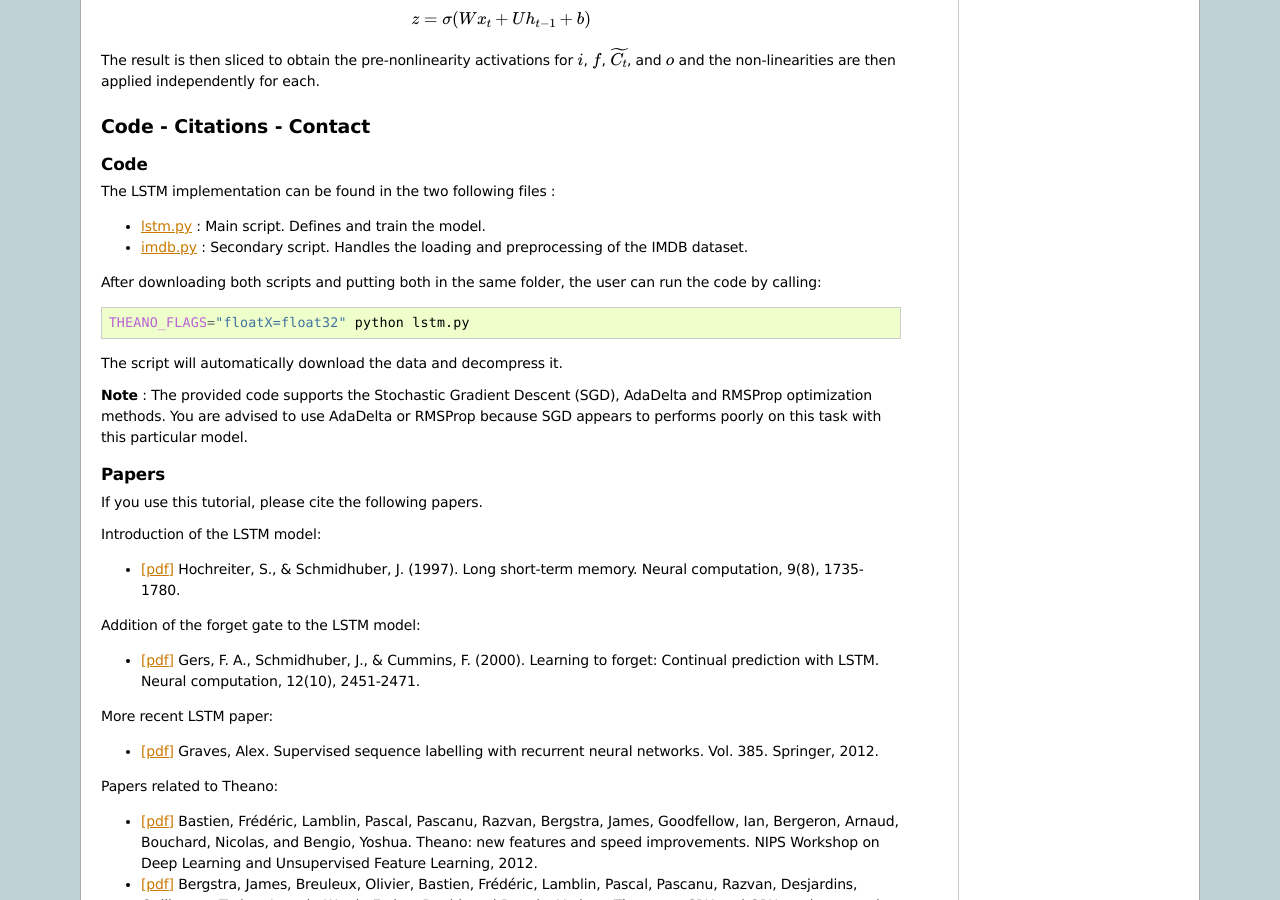
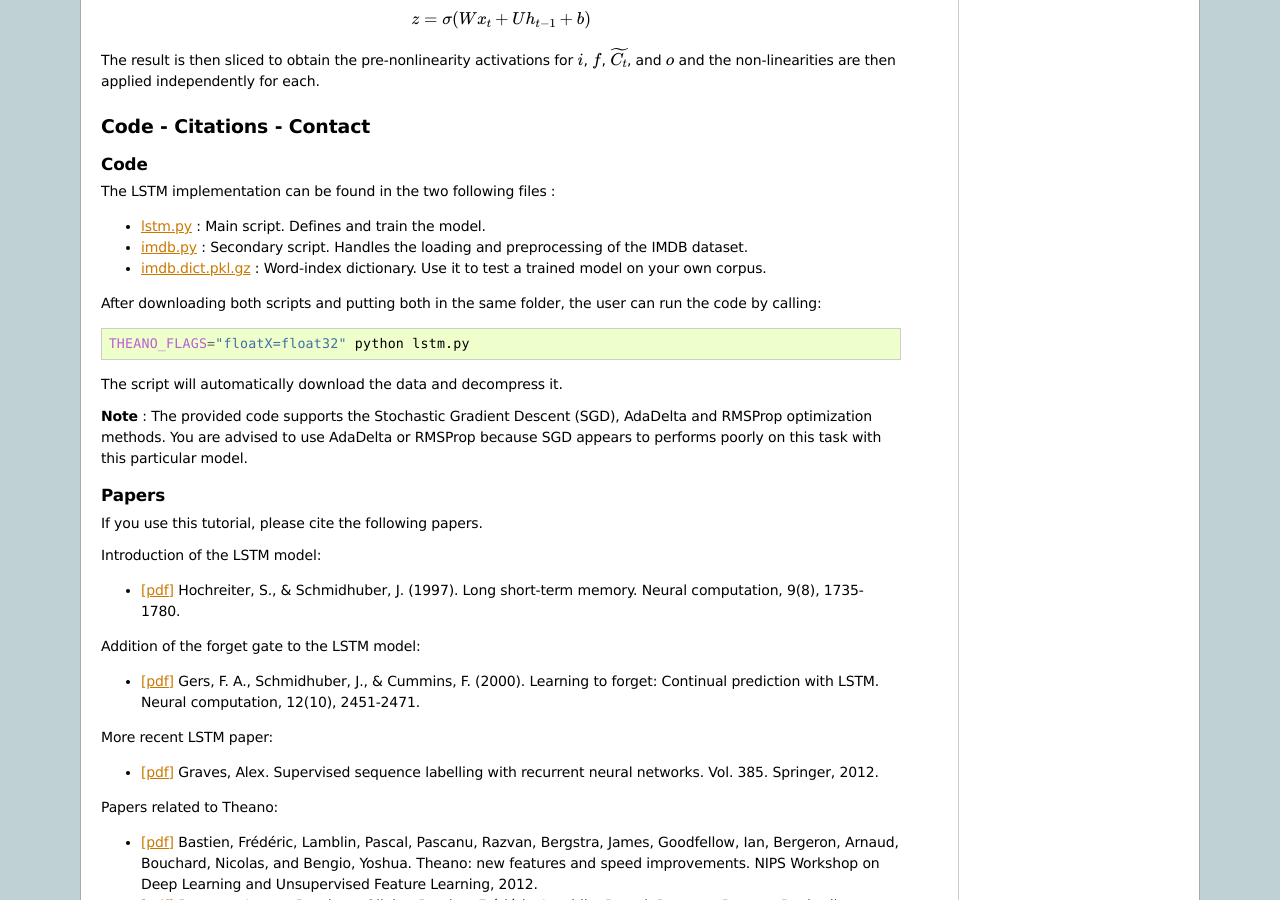
Before and after one commit to lisa-lab/DeepLearningTutorials, a Sphinx documentation site: the page built from doc/lstm.txt, in a window 1280 px wide and 900 px high, scrolled down 2718 px. Built offline with Sphinx 7.4.7, drawn with Linux system fonts in a browser that asks for light colours; formulas are drawn with MathJax 3; pages that are not in the unit, such as notebooks, are missing from menus.

Commit message:
a link to word dictionary added

```diff
--- a/doc/lstm.txt
+++ b/doc/lstm.txt
@@ -185,6 +185,8 @@ The LSTM implementation can be found in the two following files :
 
 * `imdb.py <http://deeplearning.net/tutorial/code/imdb.py>`_ : Secondary script. Handles the loading and preprocessing of the IMDB dataset.
 
+* `imdb.dict.pkl.gz <http://www.iro.umontreal.ca/~lisa/deep/data/imdb.dict.pkl.gz>`_ : Word-index dictionary. Use it to test a trained model on your own corpus.
+
 After downloading both scripts and putting both in the same folder, the user
 can run the code by calling:
 
```
